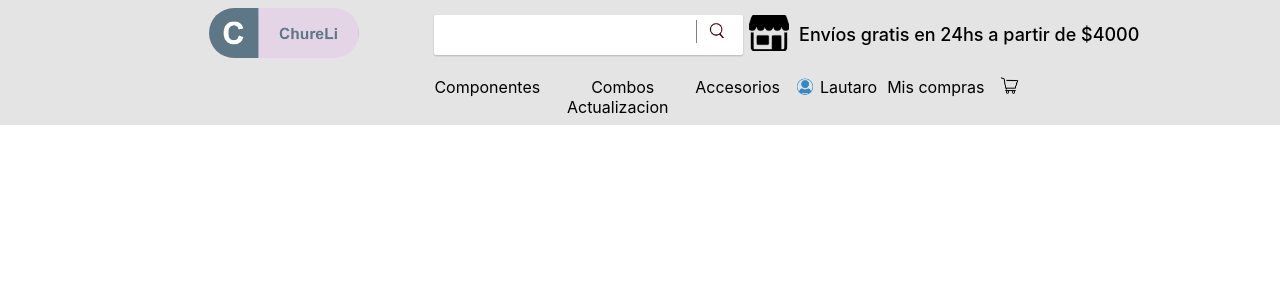
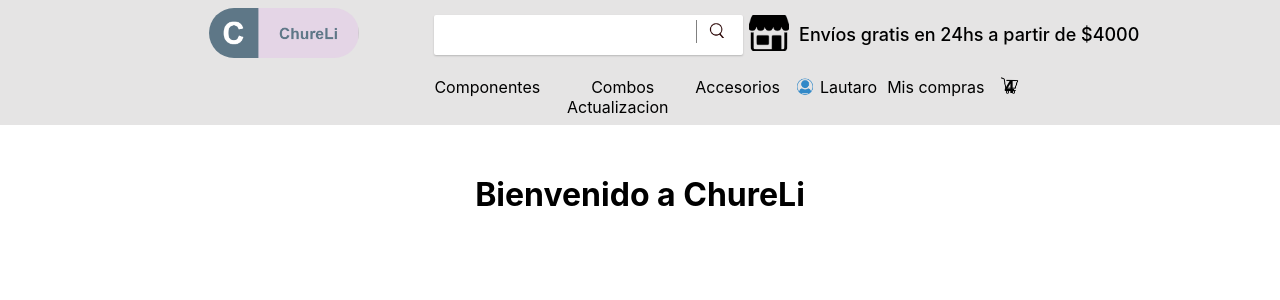
Before and after one commit to torreslautaro/chureli_torreslautaro, a React (Create React App) app: page / in a window 1280 px wide. Shown: the top 300 px of the page. Built offline with nearby package versions, Linux system fonts and the light colour scheme.

Commit message:
Adding ItemListContainer and CartWidget

```diff
--- a/src/App.js
+++ b/src/App.js
@@ -1,12 +1,13 @@
 import logo from './logo.svg';
 import './App.css';
 import Navbar from './componets/Navbar';
+import ItemListContainer from './componets/ItemListContainer';
 
 function App() {
   return (
     <div className="App">
       <Navbar />
-
+      <ItemListContainer greeting={'Bienvenido a ChureLi'}/>
     </div>
   );
 }
--- /dev/null
+++ b/src/componets/CartWidget/index.js
@@ -0,0 +1,13 @@
+import './style.scss'
+
+const CartWidget = () => {
+ return(
+   <>
+    <a href="#" alt="Carrito de compras">
+      <span className='user-cart'><b>4</b></span>
+    </a>
+   </>
+ )
+}
+
+export default CartWidget
--- /dev/null
+++ b/src/componets/CartWidget/style.scss
@@ -0,0 +1,10 @@
+.user-cart {
+  display: inline-block;
+  margin-left: 10px;
+  vertical-align: top;
+  width: 30px;
+  height: 20px;
+  background: url("../../../public/icon-cart.png");
+  background-size: 30px;
+  background-repeat: no-repeat;
+}
--- /dev/null
+++ b/src/componets/ItemListContainer/index.js
@@ -0,0 +1,9 @@
+import './style.scss'
+
+const ItemListContainer = ({greeting}) => {
+  return (
+    <h1>{greeting}</h1>
+  )
+}
+
+export default ItemListContainer
--- /dev/null
+++ b/src/componets/ItemListContainer/style.scss
@@ -0,0 +1,3 @@
+h1 {
+  margin-top: 50px;
+}
--- a/src/componets/Navbar/index.js
+++ b/src/componets/Navbar/index.js
@@ -1,4 +1,6 @@
 import './style.scss'
+import CartWidget from '../CartWidget'
+
 const Navbar = () => {
 
     return (
@@ -50,9 +52,7 @@ const Navbar = () => {
                                 <a href="#" alt="Mis compras">Mis compras</a>
                             </li>
                             <li>
-                                <a href="#" alt="Carrito de compras">
-                                    <span className='user-cart'></span>
-                                </a>
+                                <CartWidget />
                             </li>
                         </ul>
                     </nav>
```
